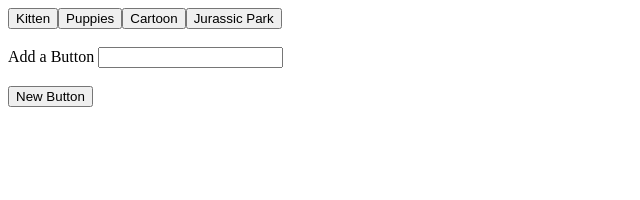
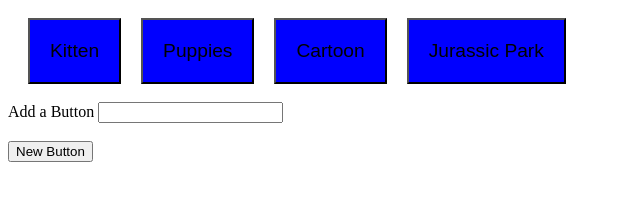
Before and after one commit to toobaditstaken/Gif-Search, a plain HTML site: page index.html in a window 1280 px wide. Shown: the whole page, without its empty margins (0-640 px from the left). Drawn offline with nearby package versions, Linux system fonts and the light colour scheme.

Commit message:
styled buttons

```diff
--- a/assets/css/style.css
+++ b/assets/css/style.css
@@ -0,0 +1,9 @@
+button.giffy{
+    padding: 20px;
+    font-size: 120%;
+    margin-left: 20px;
+    margin-top: 10px;
+    background: #0000FF;
+    border-color: #000000;
+
+}
--- a/index.html
+++ b/index.html
@@ -4,6 +4,7 @@
 <head>
   <meta charset="utf-8">
   <title>Random Gif Search</title>
+  <link rel="stylesheet" type="text/css" href="assets/css/style.css">
 </head>
 
 <body>
```
